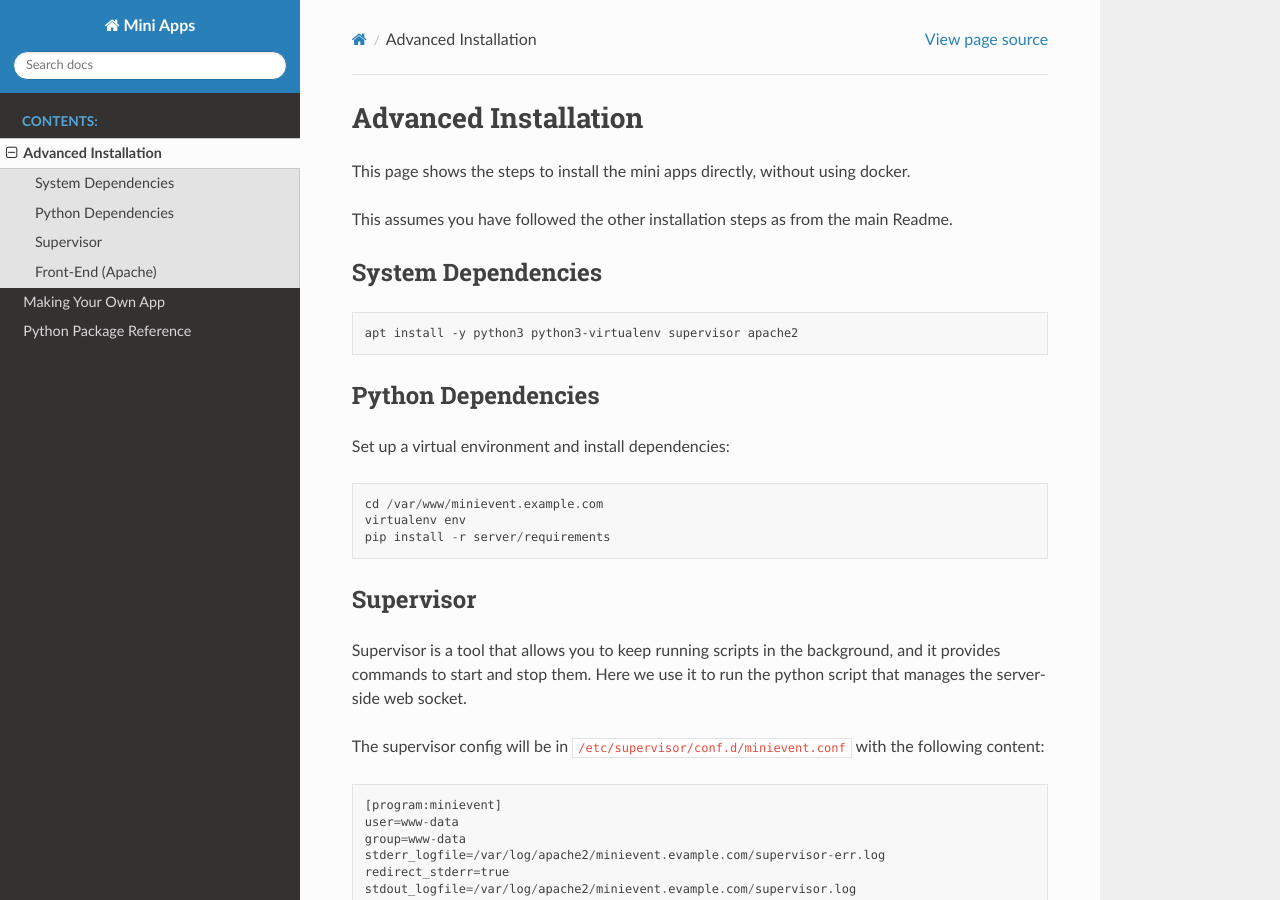
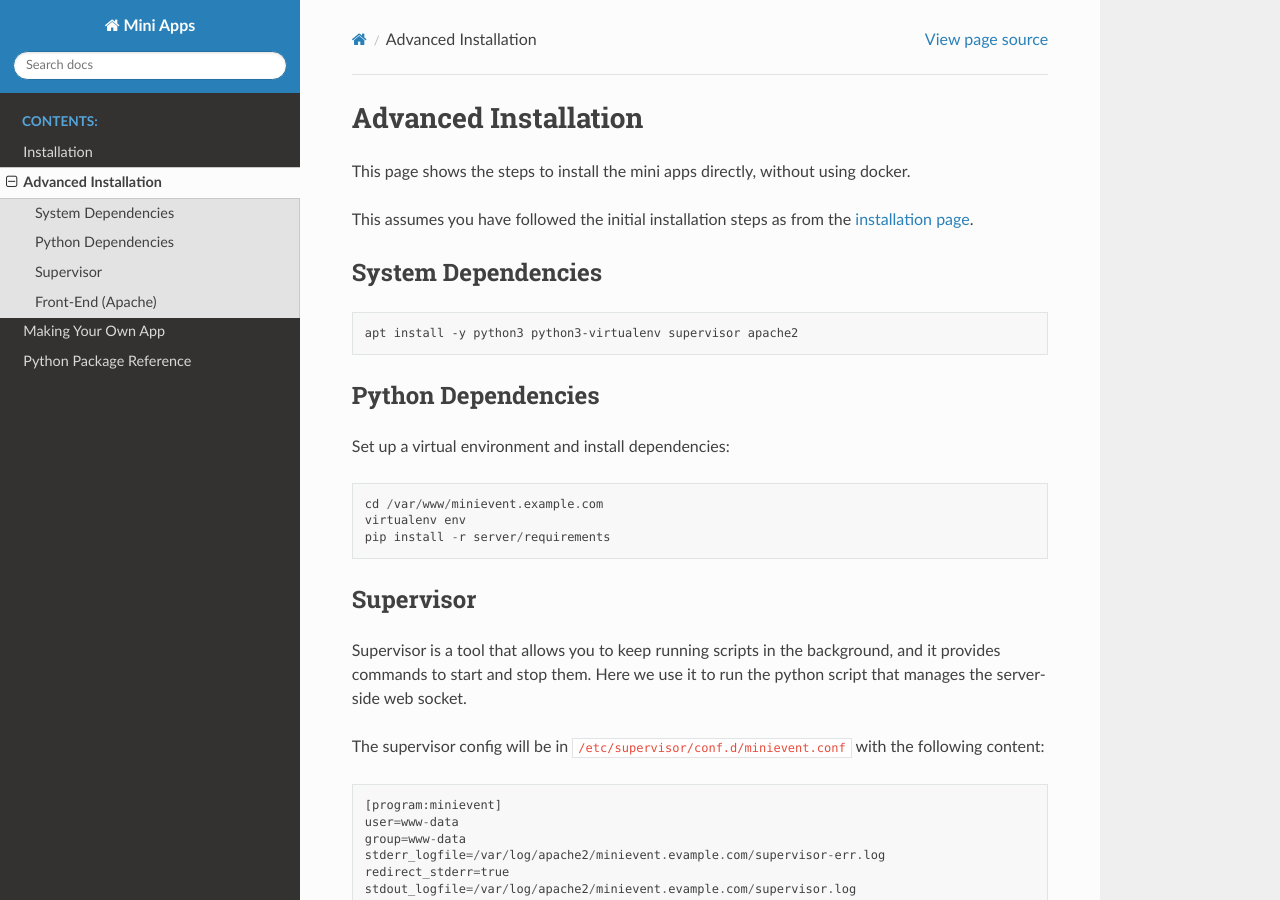
Before and after one commit to mbasaglia/mini_apps, a Sphinx documentation site: the page built from docs/installation/advanced.md, in a window 1280 px wide and 900 px high. Built offline with Sphinx 7.4.7 and the Read the Docs theme 2.0.0, drawn with Linux system fonts in a browser that asks for light colours; some of the changed text lies outside the part shown.

Commit message:
Move installation instructions from readme to docs

````diff
--- a/docs/index.rst
+++ b/docs/index.rst
@@ -6,7 +6,8 @@
    :maxdepth: 2
    :caption: Contents:
 
-   advanced-installation
+   installation/index
+   installation/advanced
    custom-app
    mini_apps/index
 
--- a/docs/advanced-installation.md
+++ b/docs/installation/advanced.md
@@ -3,7 +3,8 @@
 
 This page shows the steps to install the mini apps directly, without using docker.
 
-This assumes you have followed the other installation steps as from the main Readme.
+This assumes you have followed the initial installation steps as from
+the [installation page](./index.md).
 
 ## System Dependencies
 
@@ -97,7 +98,7 @@
 apache2ctl restart
 ```
 
-Follow the installation instructions for `certbot` at https://certbot.eff.org/instructions?ws=apache&os=ubuntufocal
+Follow the installation instructions for `certbot` at <https://certbot.eff.org/instructions?ws=apache&os=ubuntufocal>
 
 To generate the certificates you can use the following command:
 
````
Also changed, not shown: README.md (+4 -141 lines), docs/installation/index.md (added, +152 -0 lines).
